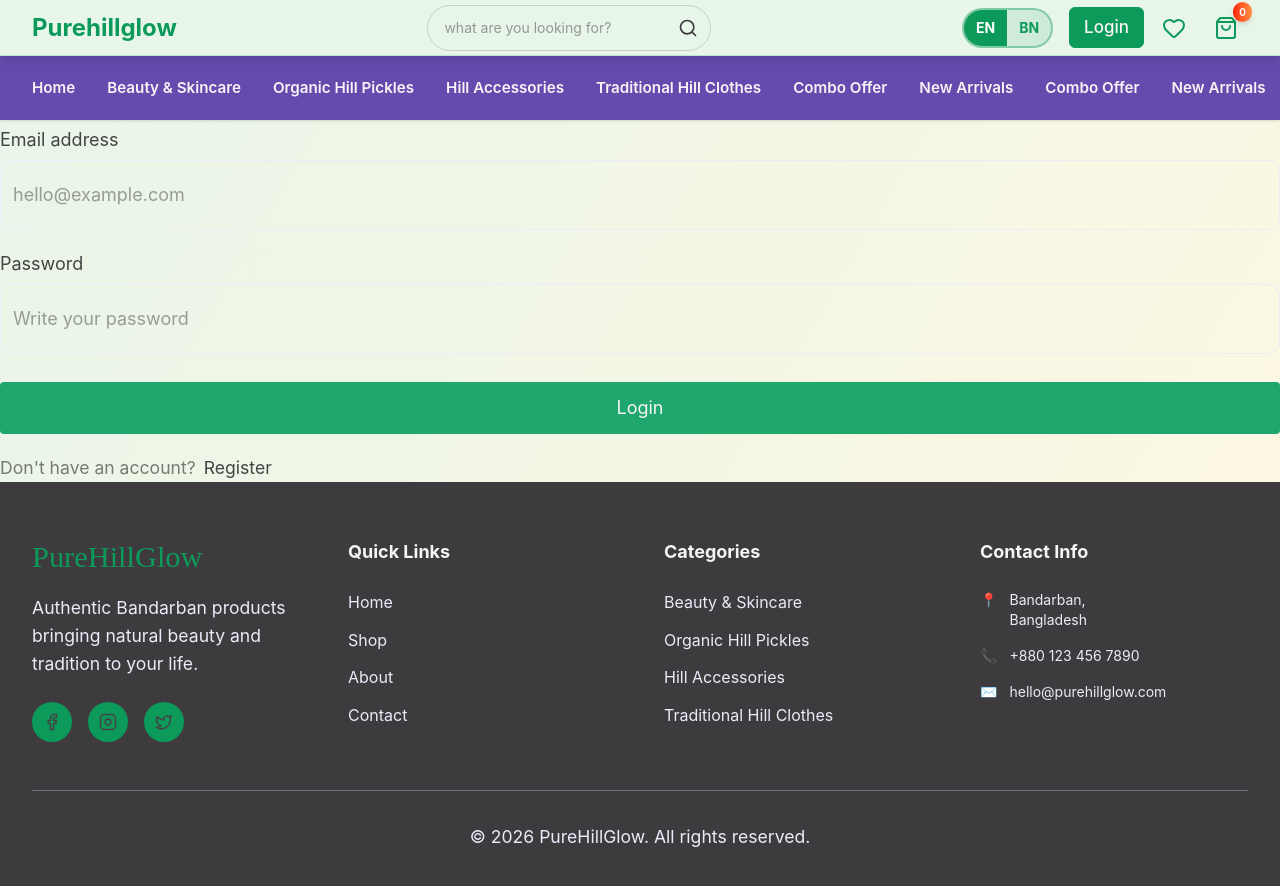
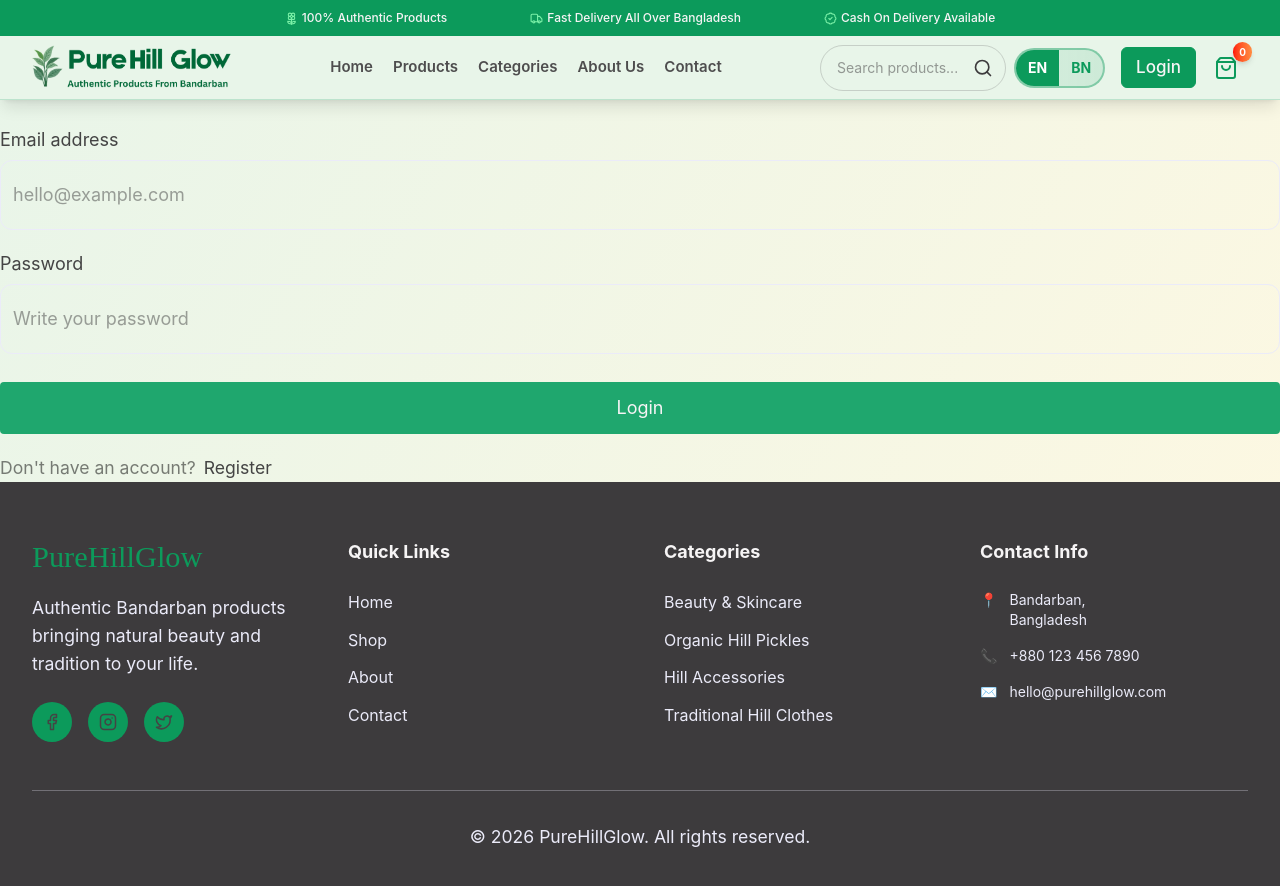
Before and after one commit to kajal-rekha/purehillglow, a Next.js app: page /auth/login in a window 1280 px wide. Shown: the top 886 px of the page. Built offline with nearby package versions, Linux system fonts and the light colour scheme.

Commit message:
top navbar and main navbar update

```diff
--- a/components/Hero.jsx
+++ b/components/Hero.jsx
@@ -65,7 +65,7 @@ const Hero = () => {
     }
 
     return (
-        <div className="w-full md:mt-28 mt-10   overflow-hidden shadow-lg">
+        <div className="w-full md:mt-10 mt-10   overflow-hidden shadow-lg">
             <Swiper
                  pagination={false}
                         loop={true}
--- a/components/ProductSearchForm.jsx
+++ b/components/ProductSearchForm.jsx
@@ -4,7 +4,7 @@ import { useSelector } from "react-redux";
 const ProductSearch = () => {
     const language = useSelector((state) => state.language.language);
 
-    const placeholderText = language === "bn" ? "আপনি কি খুঁজছেন?" : "what are you looking for?";
+    const placeholderText = language === "bn" ? "পণ্য অনুসন্ধান করুন..." : "Search products...";
     const ariaLabel = language === "bn" ? "অনুসন্ধান" : "Search";
 
     return (
--- a/components/shared/Navbar/MainNavbar.jsx
+++ b/components/shared/Navbar/MainNavbar.jsx
@@ -1,53 +1,77 @@
 "use client";
-import { Menu, X } from "lucide-react";
+import { Heart, Search, ShoppingBag, X, Menu } from "lucide-react";
 import Link from "next/link";
 import { useState } from "react";
-import { useSelector } from "react-redux";
+import { useDispatch, useSelector } from "react-redux";
+import { logout } from "@/redux/features/auth/authSlice";
+import { setLanguage } from "@/redux/features/language/languageSlice";
+import ProductSearch from "../../ProductSearchForm";
+import { buttonVariants } from "../../ui/Button";
+import Image from "next/image";
 
-const MainNavbar = () => {
+const Navbar = () => {
+  const [isSearchOpen, setIsSearchOpen] = useState(false);
+  const { userAndToken } = useSelector((state) => state.auth);
+  const { language } = useSelector((state) => state.language);
+  const dispatch = useDispatch();
   const [isOpen, setIsOpen] = useState(false);
-
-    const language = useSelector((state) => state.language.language);
 
   const navLinks = [
     { href: "/", label: { en: "Home", bn: "হোম" } },
     {
-            href: "/beauty-skincare",
-            label: { en: "Beauty & Skincare", bn: "বিউটি ও স্কিনকেয়ার" },
+      href: "/products",
+      label: { en: "Products", bn: "প্রোডাক্টস" },
     },
     {
-            href: "/pickels",
-            label: { en: "Organic Hill Pickles", bn: "অর্গানিক হিল পিকেল" },
+      href: "/categories",
+      label: { en: "Categories", bn: "বিভাগসমূহ" },
     },
     {
-            href: "/hill-accessories",
-            label: { en: "Hill Accessories", bn: "হিল এক্সেসরিজ" },
+      href: "/about-us",
+      label: { en: "About Us", bn: "আমাদের সম্পর্কে" },
     },
     {
-            href: "/hill-clothes",
-            label: { en: "Traditional Hill Clothes", bn: "ঐতিহ্যবাহী হিল পোশাক" },
+      href: "/contact",
+      label: { en: "Contact", bn: "যোগাযোগ" },
     },
-        { href: "/combo-offer", label: { en: "Combo Offer", bn: "কম্বো অফার" } },
-        { href: "/new-arrivals", label: { en: "New Arrivals", bn: "নতুন প্রোডাক্ট" } },
-        { href: "/combo-offer", label: { en: "Combo Offer", bn: "কম্বো অফার" } },
-        { href: "/new-arrivals", label: { en: "New Arrivals", bn: "নতুন প্রোডাক্ট" } },
-
   ];
 
   return (
-        <>
-             {/*======== Desktop Navigation  ==========*/}
-            <div className="h-14 lg:h-16 fixed top-12 md:top-14 left-0 right-0 z-[98] hidden lg:flex items-center shadow-sm bg-gradient-to-r from-blue via-blue to-blue text-light border-primary/50">
-                <ul className="flex justify-start gap-4 lg:gap-6 xl:gap-8 wrapper flex-nowrap  whitespace-nowrap">
+    <header className="fixed top-0 md:top-9 left-0 right-0 z-[999] bg-green-light shadow-lg border-b border-primary/20 h-14 md:h-16 flex items-center">
+      <nav className="flex justify-between items-center wrapper gap-3 sm:gap-5 md:gap-10 lg:gap-20 w-full">
+        {/* <div className="w-[160px] h-[45px] flex items-center justify-center">
+          <Link href="/">
+            <Image
+              src="/assets/purehillglowweblogo .png"
+              alt="Pure Hill Glow"
+              width={180}
+              height={60}
+              className="w-full h-full object-contain"
+              priority
+            />
+          </Link>
+        </div> */}
+
+        <div className="w-[140px] sm:w-[160px] md:w-[180px] lg:w-[200px] h-14 relative">
+          <Link href="/" className="block w-full h-full">
+            <Image
+              src="/assets/purehillglowweblogo.png"
+              alt="Pure Hill Glow"
+              fill
+              priority
+              className="object-contain"
+            />
+          </Link>
+        </div>
+
+        <div className="hidden md:flex flex-1 justify-center">
+          <ul className="flex justify-between gap-5 flex-nowrap whitespace-nowrap">
             {navLinks.map((link) => (
               <li
                 key={link.href}
-                            className="text-[0.85rem] xl:text-[0.95rem] font-semibold whitespace-nowrap flex-shrink-0"
+                className="border-b-2 border-transparent hover:border-primary text-[15px] font-semibold text-dark/90 eq"
               >
-                            <Link
-                                href={link.href}
-                                className="!text-light hover:!text-light/80 no-underline hover:no-underline transition-colors duration-300 pb-1 border-b-2 border-transparent hover:border-light/80"
-                            >
+                <Link href={link.href} className="inline-flex items-center">
                   {language === "bn" ? link.label.bn : link.label.en}
                 </Link>
               </li>
@@ -55,29 +79,104 @@ const MainNavbar = () => {
           </ul>
         </div>
 
-            {/*========= Mobile Navigation Toggle =========*/}
-            <div className="h-14 fixed top-12 md:top-14 left-0 right-0 z-[98] lg:hidden flex items-center shadow-sm bg-gradient-to-r from-blue to-blue text-light border-b-2 border-primary/50">
+        <div className="flex items-center gap-2 sm:gap-2 justify-end flex-1">
+          <div className="hidden lg:flex flex-1">
+            <ProductSearch />
+          </div>
+
+          <button
+            onClick={() => setIsSearchOpen(!isSearchOpen)}
+            className="p-2 hover:bg-primary/15 rounded-lg text-primary md:hidden"
+            aria-label={language === "bn" ? "সার্চ টগল করুন" : "Toggle search"}
+            title={language === "bn" ? "সার্চ" : "Search"}
+          >
+            <Search size={22} className="md:w-6 md:h-6" />
+          </button>
+
+          <div className="hidden sm:flex rounded-full overflow-hidden border-2 border-primary/40 bg-gradient-to-r from-primary/8 to-primary/12 h-9 sm:h-10">
+            <button
+              onClick={() => dispatch(setLanguage("en"))}
+              aria-pressed={language === "en"}
+              className={`px-2 sm:px-3 py-1 text-xs sm:text-sm font-bold transition-all ${
+                language === "en"
+                  ? "bg-primary text-white hover:bg-primary/90"
+                  : "text-primary hover:bg-primary/10"
+              }`}
+            >
+              EN
+            </button>
+            <button
+              onClick={() => dispatch(setLanguage("bn"))}
+              aria-pressed={language === "bn"}
+              className={`px-2 sm:px-3 py-1 text-xs sm:text-sm font-bold transition-all ${
+                language === "bn"
+                  ? "bg-primary text-white hover:bg-primary/90"
+                  : "text-primary hover:bg-primary/10"
+              }`}
+            >
+              BN
+            </button>
+          </div>
+
+          {userAndToken ? (
+            <>
+              <Link href="/dashboard" className="hidden sm:inline-block ml-2">
+                <Image
+                  src={userAndToken?.user?.image}
+                  alt={userAndToken?.user?.username || "user"}
+                  width={32}
+                  height={32}
+                  className="w-8 h-8 rounded-full object-cover border-2 border-primary/40"
+                />
+              </Link>
+              <button
+                onClick={() => dispatch(logout())}
+                className={`${buttonVariants({ variant: "primary" })} hidden sm:inline-flex ml-2`}
+              >
+                {language === "bn" ? "লগআউট" : "Logout"}
+              </button>
+            </>
+          ) : (
+            <Link
+              href="/auth/login"
+              className={`${buttonVariants({ variant: "primary" })} hidden sm:inline-flex ml-2`}
+            >
+              {language === "bn" ? "লগইন" : "Login"}
+            </Link>
+          )}
+
+          <div>
+            <button
+              className="p-2 md:p-2.5 hover:bg-primary/15 rounded-lg transition-all text-primary hover:scale-110 relative"
+              aria-label={language === "bn" ? "শপিং ব্যাগ" : "Cart"}
+              title={language === "bn" ? "শপিং ব্যাগ" : "Cart"}
+            >
+              <ShoppingBag size={22} className="md:w-6 md:h-6" />
+              <span className="absolute -top-1 -right-1 bg-gradient-to-r from-red to-orange text-white text-[9px] md:text-[10px] font-bold px-1.5 py-0.5 rounded-full shadow-md">
+                0
+              </span>
+            </button>
+          </div>
+
           <button
             onClick={() => setIsOpen(!isOpen)}
-                    className="ml-4 p-2 hover:bg-primary/20 rounded-lg transition"
+            className="p-2 hover:bg-primary/15 rounded-lg transition text-primary md:hidden"
+            aria-label={language === "bn" ? "মেনু টগল করুন" : "Toggle menu"}
           >
-                    {isOpen ? <X size={24} /> : <Menu size={24} />}
+            {isOpen ? <X size={22} /> : <Menu size={22} />}
           </button>
-                <span className="ml-4 font-semibold text-sm">
-                    {language === "bn" ? "ক্যাটাগরিস" : "Categories"}
-                </span>
         </div>
+      </nav>
 
-            {/*========== Mobile Menu =========*/}
       {isOpen && (
-                <div className="fixed top-[6.5rem] md:top-[7rem] left-0 right-0 z-[97] lg:hidden bg-gradient-to-b from-blue to-blue/95 text-light shadow-lg border-b-2 border-primary/50 pb-5 pt-2 min-h-screen">
+        <div className="absolute top-full left-0 right-0 z-[97] md:hidden bg-green-light shadow-lg border-b border-primary/20 pb-5 pt-2">
           <ul className="flex flex-col gap-0 py-2">
             {navLinks.map((link) => (
               <li key={link.href}>
                 <Link
                   href={link.href}
                   onClick={() => setIsOpen(false)}
-                                    className="block px-6 py-3 text-sm font-semibold !text-light hover:!text-light/80 no-underline hover:no-underline hover:bg-primary/30 border-l-4 border-transparent hover:border-primary transition-all duration-300"
+                  className="block px-6 py-3 text-sm font-semibold text-dark hover:text-primary hover:bg-primary/10 transition-all duration-300"
                 >
                   {language === "bn" ? link.label.bn : link.label.en}
                 </Link>
@@ -86,8 +185,14 @@ const MainNavbar = () => {
           </ul>
         </div>
       )}
-        </>
+
+      {isSearchOpen && (
+        <div className="absolute top-full left-0 w-full bg-green-light p-4 shadow-md border-b border-primary/20 md:hidden">
+          <ProductSearch />
+        </div>
+      )}
+    </header>
   );
 };
 
-export default MainNavbar;
+export default Navbar;
--- a/components/shared/Navbar/TopNavbar.jsx
+++ b/components/shared/Navbar/TopNavbar.jsx
@@ -1,132 +1,34 @@
-"use client";
-import { Heart, Search, ShoppingBag } from "lucide-react";
-import Link from "next/link";
-import { useState } from "react";
-import { useDispatch, useSelector } from "react-redux";
-import { logout } from "@/redux/features/auth/authSlice";
-import { setLanguage } from "@/redux/features/language/languageSlice";
-import ProductSearch from "../../ProductSearchForm";
-import { buttonVariants } from "../../ui/Button";
-import Image from "next/image";
+import { BadgeCheck, Flower2, Truck } from "lucide-react";
 
-const Navbar = () => {
-    const [isSearchOpen, setIsSearchOpen] = useState(false);
-    const { userAndToken } = useSelector((state) => state.auth);
-    const { language } = useSelector((state) => state.language);
-    const dispatch = useDispatch();
+const TopNavbar = () => {
+  return (
+    <div className="fixed top-0 inset-x-0 z-50 h-9 bg-primary  hidden md:block">
+      <div className="wrapper mx-auto h-full px-4">
+        <ul className="flex gap-10 h-full items-center justify-between text-light w-[60%] mx-auto">
+          <li className="flex items-center gap-1 whitespace-nowrap">
+            <Flower2 size={13} className="text-green-300" />
+            <span className="text-xs  font-medium">
+              100% Authentic Products
+            </span>
+          </li>
 
-    return (
-        <header className="fixed top-0 left-0 right-0 z-[999] bg-green-light shadow-lg border-b border-primary/20 h-12 md:h-14 flex items-center">
-            <nav className="flex justify-between items-center wrapper gap-3 sm:gap-5 md:gap-10 lg:gap-20">
-                <div>
-                    <Link
-                        href="/"
-                        className="font-bold text-lg md:text-2xl text-primary hover:text-primary/80 eq"
-                    >
-                        Purehillglow
-                    </Link>
-                </div>
+          <li className="hidden md:flex items-center gap-1 whitespace-nowrap">
+            <Truck size={13} className="text-green-300" />
+            <span className="text-xs  font-medium">
+              Fast Delivery All Over Bangladesh
+            </span>
+          </li>
 
-                <div className="hidden lg:flex flex-1">
-                    <ProductSearch />
-                </div>
-
-                <div className="flex items-center gap-1 sm:gap-2 justify-center">
-                    <button
-                        onClick={() => setIsSearchOpen(!isSearchOpen)}
-                        className="p-2 hover:bg-primary/15 rounded-lg transition-all text-primary lg:hidden"
-                        aria-label={language === "bn" ? "সার্চ টগল করুন" : "Toggle search"}
-                        title={language === "bn" ? "সার্চ" : "Search"}
-                    >
-                        <Search size={22} className="md:w-6 md:h-6" />
-                    </button>
-                    <div className="hidden sm:flex rounded-full overflow-hidden border-2 border-primary/40 bg-gradient-to-r from-primary/8 to-primary/12 h-9 sm:h-10">
-                        {/** Language toggle buttons wired to Redux */}
-                        <button
-                            onClick={() => dispatch(setLanguage("en"))}
-                            aria-pressed={language === "en"}
-                            className={`px-2 sm:px-3 py-1 text-xs sm:text-sm font-bold transition-all ${
-                                language === "en"
-                                    ? "bg-primary text-white hover:bg-primary/90"
-                                    : "text-primary hover:bg-primary/10"
-                            }`}
-                        >
-                            EN
-                        </button>
-                        <button
-                            onClick={() => dispatch(setLanguage("bn"))}
-                            aria-pressed={language === "bn"}
-                            className={`px-2 sm:px-3 py-1 text-xs sm:text-sm font-bold transition-all ${
-                                language === "bn"
-                                    ? "bg-primary text-white hover:bg-primary/90"
-                                    : "text-primary hover:bg-primary/10"
-                            }`}
-                        >
-                            BN
-                        </button>
-                    </div>
-
-
-                    {userAndToken ? (
-                        <>
-                            <Link href="/dashboard" className="hidden sm:inline-block ml-2">
-                                <Image
-                                    src={userAndToken?.user?.image}
-                                    alt={userAndToken?.user?.username || "user"}
-                                    width={32}
-                                    height={32}
-                                    className="w-8 h-8 rounded-full object-cover border-2 border-primary/40"
-                                />
-                            </Link>
-                            <button
-                                onClick={() => dispatch(logout())}
-                                className={`${buttonVariants({ variant: "primary" })} hidden sm:inline-flex ml-2`}
-                            >
-                                {language === "bn" ? "লগআউট" : "Logout"}
-                            </button>
-                        </>
-                    ) : (
-                        <Link
-                            href="/auth/login"
-                            className={`${buttonVariants({ variant: "primary" })} hidden sm:inline-flex ml-2`}
-                        >
-                            {language === "bn" ? "লগইন" : "Login"}
-                        </Link>
-                    )}
-
-                    <button
-                        className="p-2 md:p-2.5 hover:bg-primary/15 rounded-lg transition-all text-primary hover:scale-110"
-                        aria-label={language === "bn" ? "ইচ্ছেতালিকা" : "Wishlist"}
-                        title={language === "bn" ? "ইচ্ছেতালিকা" : "Wishlist"}
-                    >
-                        <Heart
-                            size={22}
-                            className="md:w-6 md:h-6"
-                            fill="none"
-                        />
-                    </button>
-
-                    <div>
-                        <button
-                            className="p-2 md:p-2.5 hover:bg-primary/15 rounded-lg transition-all text-primary hover:scale-110 relative"
-                            aria-label={language === "bn" ? "শপিং ব্যাগ" : "Cart"}
-                            title={language === "bn" ? "শপিং ব্যাগ" : "Cart"}
-                        >
-                            <ShoppingBag size={22} className="md:w-6 md:h-6" />
-                            <span className="absolute -top-1 -right-1 bg-gradient-to-r from-red to-orange text-white text-[9px] md:text-[10px] font-bold px-1.5 py-0.5 rounded-full shadow-md">
-                                0
-                            </span>
-                        </button>
-                    </div>
-                </div>
-            </nav>
-            {isSearchOpen && (
-                <div className="absolute top-full left-0 w-full bg-green-light p-4 shadow-md border-b border-primary/20 lg:hidden">
-                    <ProductSearch />
-                </div>
-            )}
-        </header>
-    );
+          <li className="hidden lg:flex items-center gap-1 whitespace-nowrap">
+            <BadgeCheck size={13} className="text-green-300" />
+            <span className="text-xs  font-medium">
+              Cash On Delivery Available
+            </span>
+          </li>
+        </ul>
+      </div>
+    </div>
+  );
 };
 
-export default Navbar;
+export default TopNavbar;
--- a/pages/_app.js
+++ b/pages/_app.js
@@ -1,14 +1,14 @@
 import Footer from "@/components/shared/Footer";
-import MainNavbar from "@/components/shared/Navbar/MainNavbar";
-import Navbar from "@/components/shared/Navbar/TopNavbar";
+import Navbar from "@/components/shared/Navbar/MainNavbar";
 import ReduxProvider from "@/providers/ReduxProvider";
 import "@/styles/globals.css";
+import TopNavbar from "@/components/shared/Navbar/TopNavbar";
 
 export default function App({ Component, pageProps }) {
   return (
     <ReduxProvider>
+      <TopNavbar />
       <Navbar />
-            <MainNavbar />
       <Component {...pageProps} />
       <Footer />
     </ReduxProvider>
```
Also changed, not shown: components/stats.jsx (added, +9 -0 lines), public/assets/purehillglow-hero-tetol-soap.jpg (deleted), public/assets/purehillglowweblogo.png (added). Lines whose indentation alone changed are shown as unchanged.
